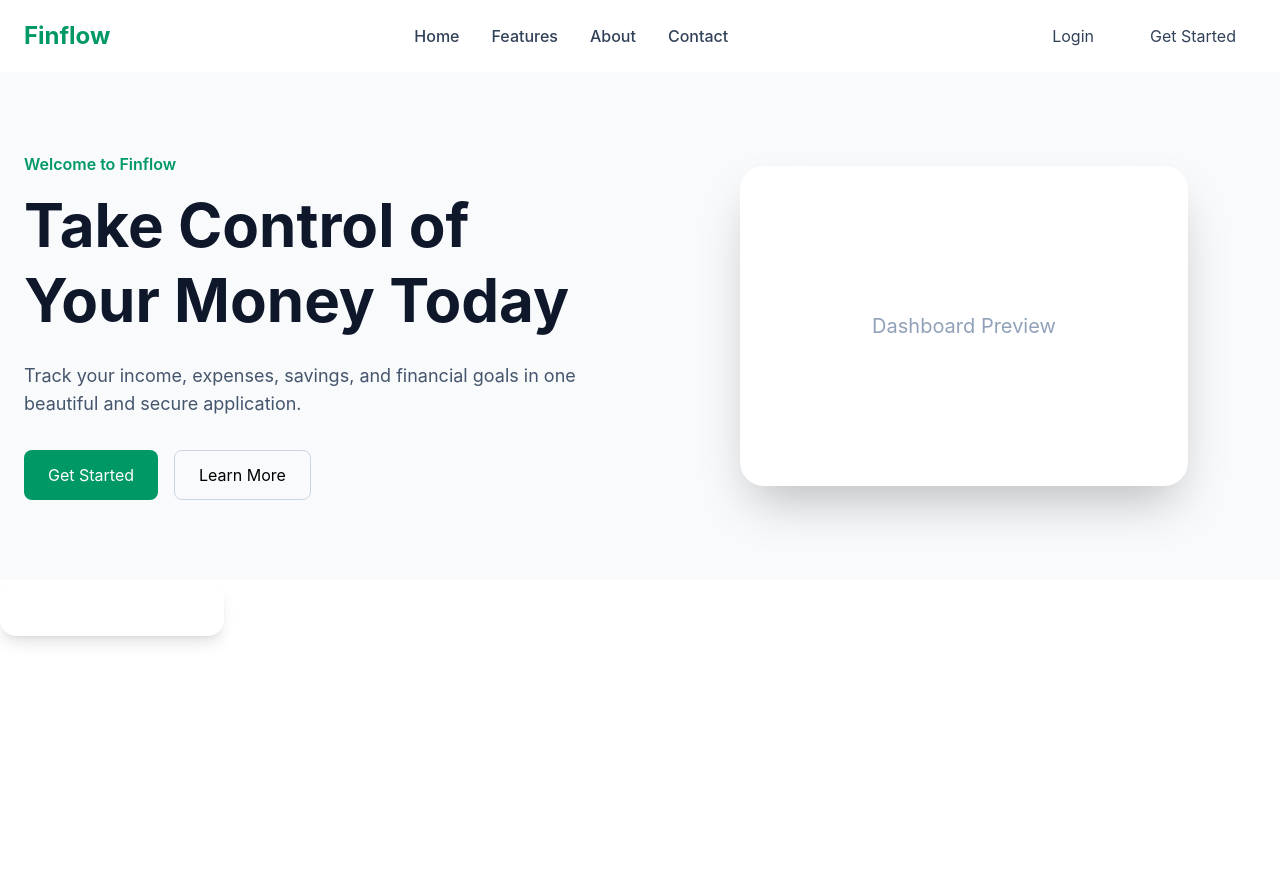
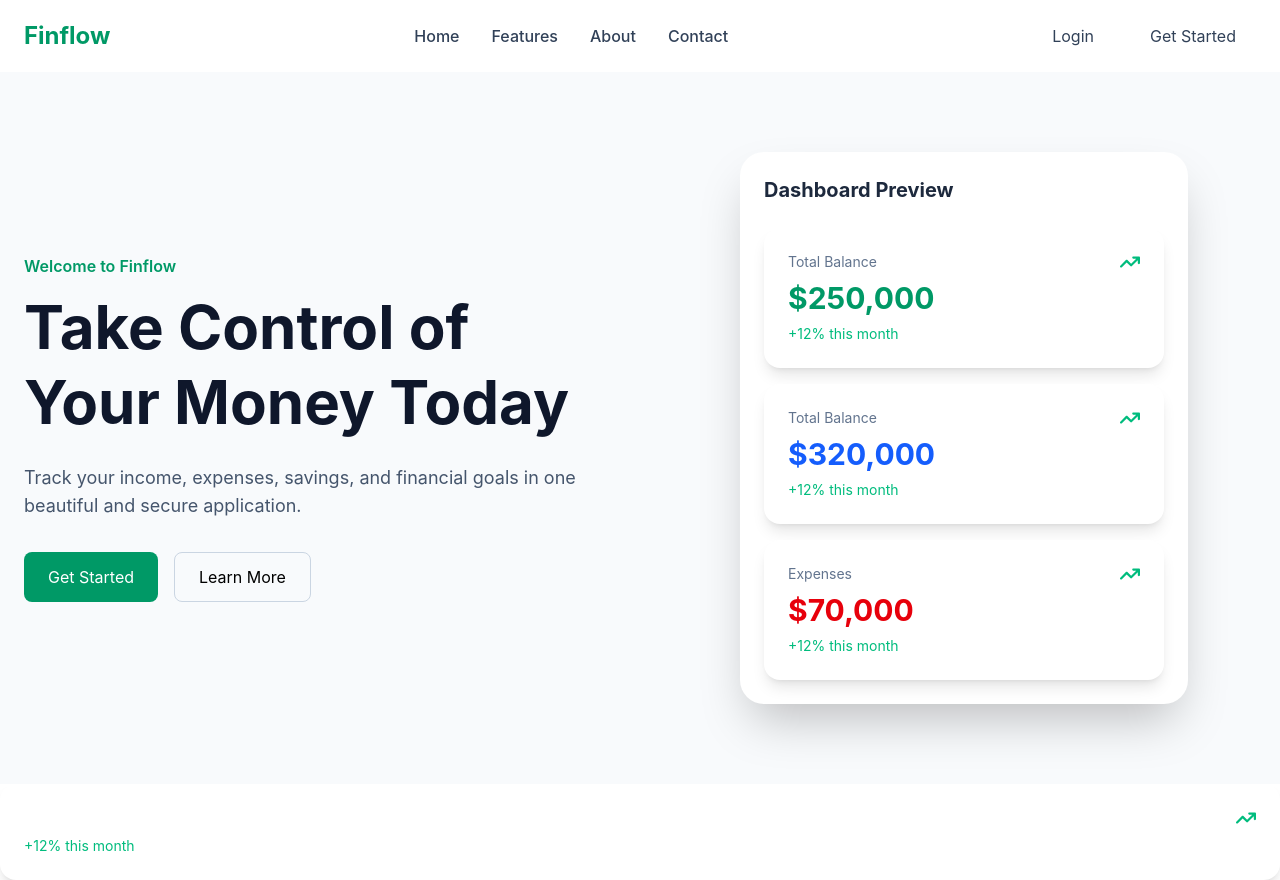
Before and after one commit to sharon5555/Finance-tracker, a React (Vite) app: page / in a window 1280 px wide. Before the commit the page ends 800 px from the top, so only its background shows below. Built offline with nearby package versions, Linux system fonts and the light colour scheme.

Commit message:
Build Hero section with reusable StatCard components using map()

```diff
--- a/package.json
+++ b/package.json
@@ -13,6 +13,7 @@
     "@tailwindcss/vite": "^4.3.3",
     "react": "^19.2.8",
     "react-dom": "^19.2.8",
+    "react-icons": "^5.7.0",
     "react-router-dom": "^7.18.2",
     "tailwindcss": "^4.3.3"
   },
--- a/src/components/common/StatCard.jsx
+++ b/src/components/common/StatCard.jsx
@@ -1,14 +1,28 @@
+import { FaArrowTrendUp } from "react-icons/fa6";
+
 function StatCard({title, amount, color}) {
     return(
-        <div className="bg-white rounded-2xl shadow-lg p-6 w-56">
-            <p className="text-slate-500 text-sm">
-                {title}
-            </p>
+        <div className="bg-white rounded-2xl shadow-lg p-6 hover:shadow-2xl
+        transition duration-300">
+            <div className="flex justify-between items-center">
+                <p className="text-slate-500 text-sm">
+                    {title}
+                </p>
 
-            <h2 className="{`text-3xl font-bold mt-2 ${color}`}">
+                <FaArrowTrendUp className="text-emerald-500 text-xl" />
+
+            </div>
+
+            <h2 className={`text-3xl font-bold mt-2 ${color}`}>
                 {amount}
             </h2>
+
+            <p className="text-sm text-emerald-500 mt-2">
+                +12% this month
+            </p>
         </div>
+
+
     )
 }
 
--- a/src/components/landing/Hero.jsx
+++ b/src/components/landing/Hero.jsx
@@ -1,4 +1,26 @@
+import StatCard from "../common/StatCard"
 function Hero() {
+
+    const stats = [
+        {
+            title: "Total Balance",
+            amount: "$250,000",
+            color: "text-emerald-600",
+        },
+
+        {
+            title: "Total Balance",
+            amount: "$320,000",
+            color: "text-blue-600",
+        },
+
+        {
+            title: "Expenses",
+            amount: "$70,000",
+            color: "text-red-600",
+        },
+
+    ];
     return(
         <section className="bg-slate-50">
             <div className="max-w-7xl mx-auto px-6 py-20 flex flex-col
@@ -35,11 +57,22 @@ function Hero() {
 
                 {/* Right Side */}
                 <div className="flex-1 flex justify-center">
-                    <div className="w-full max-w-md h-80 rounded-3xl bg-white
-                    shadow-2xl flex items-center justify-center">
-                        <p className="text-slate-400 text-xl">
+                    <div className="w-full max-w-md bg-white rounded-3xl
+                        shadow-2xl p-6">
+                        <h3 className="text-xl font-bold text-slate-800 mb-6">
                             Dashboard Preview
-                        </p>
+                        </h3>
+
+                        <div className="space-y-4">
+                            {stats.map((stat) => (
+                                <StatCard
+                                key={stat.title}
+                                title={stat.title}
+                                amount={stat.amount}
+                                color={stat.color}
+                                />
+                            ))}
+                        </div>
                     </div>
                 </div>
             </div>
```
Also changed, not shown: 1 other file (tests, documents, lock files or other folders).
